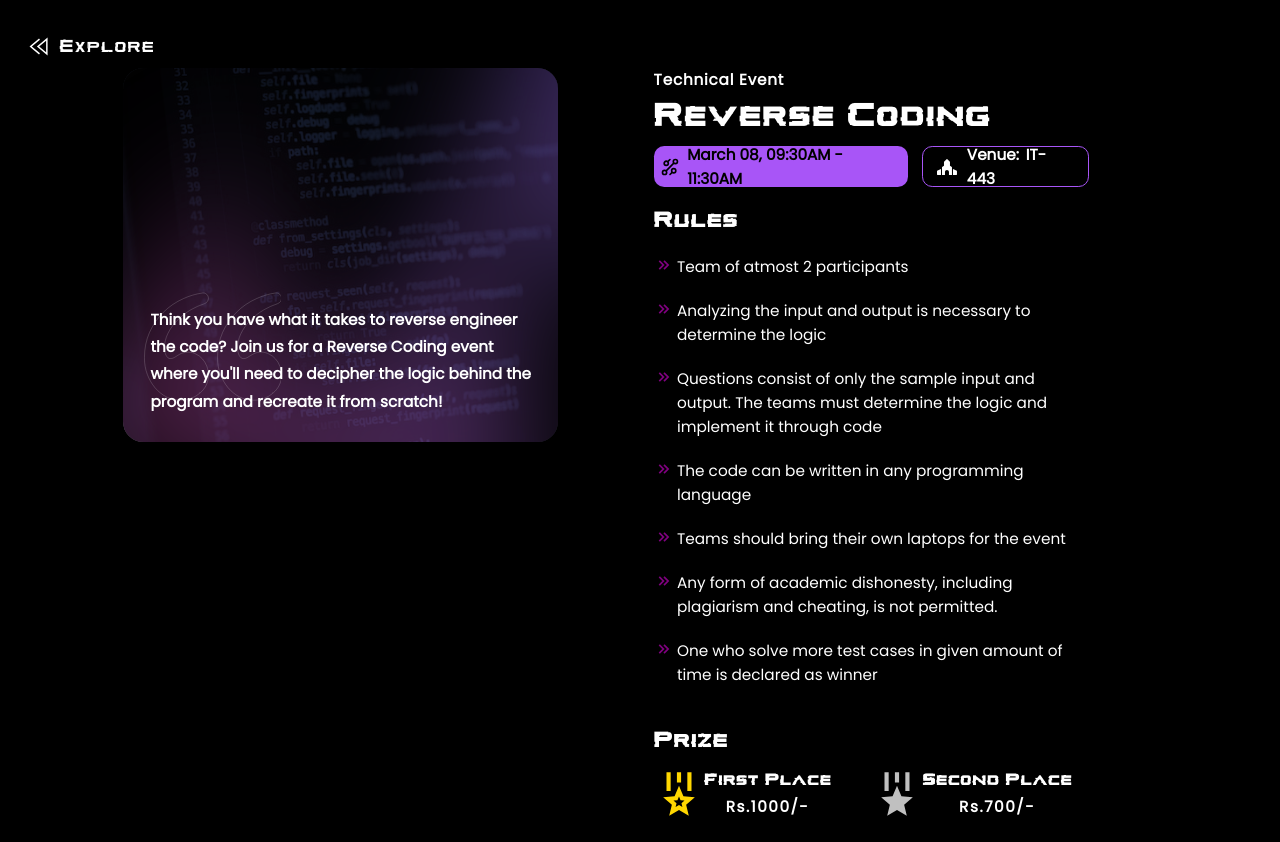
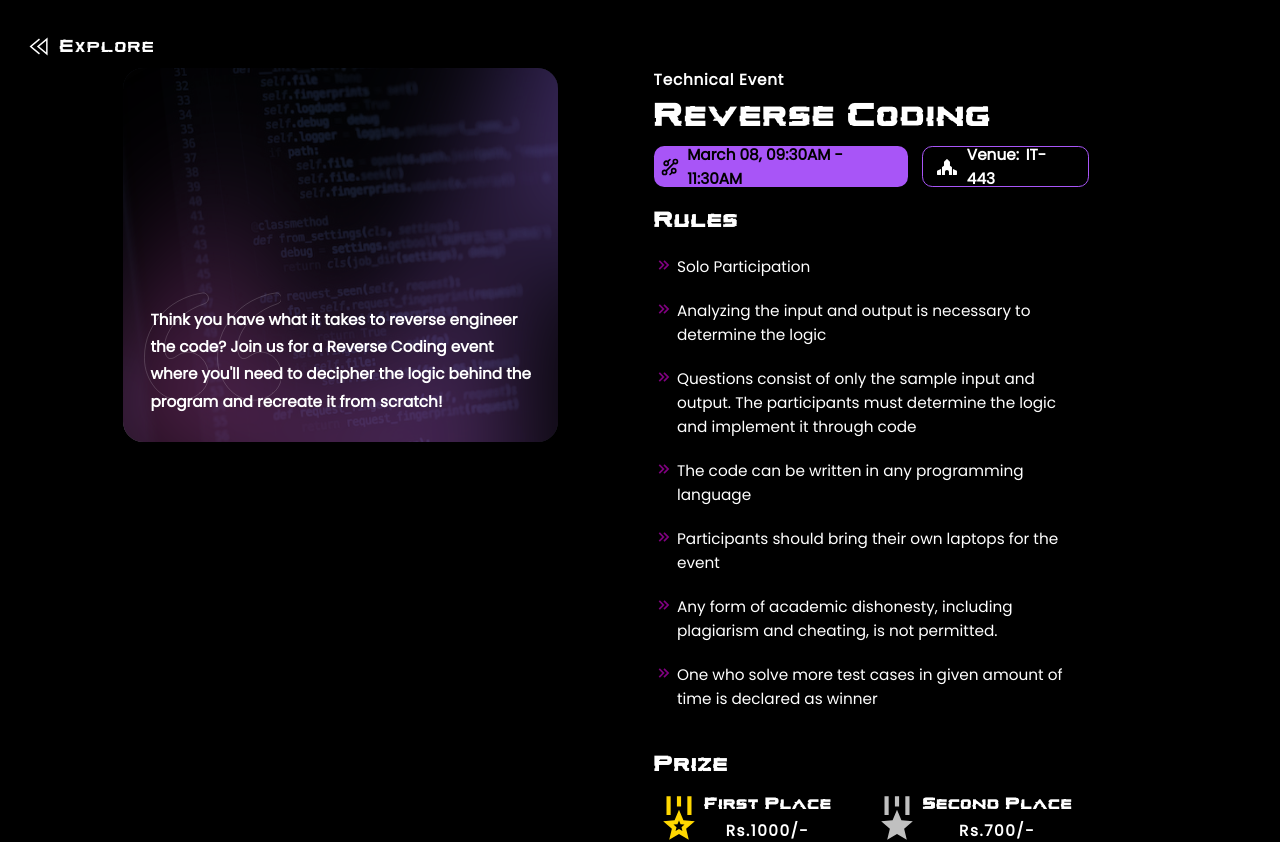
Before and after one commit to astranova2k24/astranova, a React (Create React App) app: page /events/reverse-coding in a window 1280 px wide. Shown: the top 842 px of the page. Built offline with nearby package versions, Linux system fonts and the light colour scheme.

Commit message:
Reverse Coding Changes Undo

```diff
--- a/src/event-detail-page/technical-events/ReverseCoding.js
+++ b/src/event-detail-page/technical-events/ReverseCoding.js
@@ -11,12 +11,12 @@ const reverseCoding = {
   dateTime: "March 08, 09:30AM - 11:30AM",
   venue: "IT-443",
   rules: [
-    "Team of atmost 2 participants",
+    "Solo Participation",
     "Analyzing the input and output is necessary to determine the logic",
     // "The time given to solve the problem is 90 minutes",
-    "Questions consist of only the sample input and output. The teams must determine the logic and implement it through code",
+    "Questions consist of only the sample input and output. The participants must determine the logic and implement it through code",
     "The code can be written in any programming language",
-    "Teams should bring their own laptops for the event",
+    "Participants should bring their own laptops for the event",
     "Any form of academic dishonesty, including plagiarism and cheating, is not permitted.",
     "One who solve more test cases in given amount of time is declared as winner",
   ],
```
